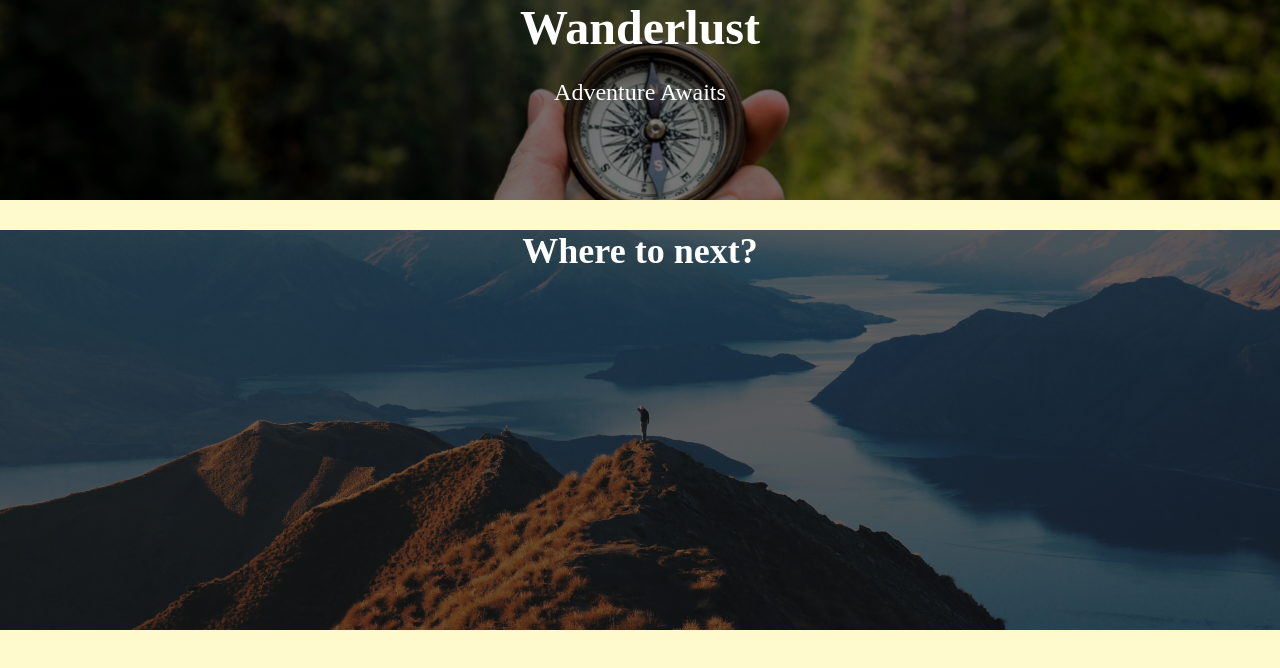
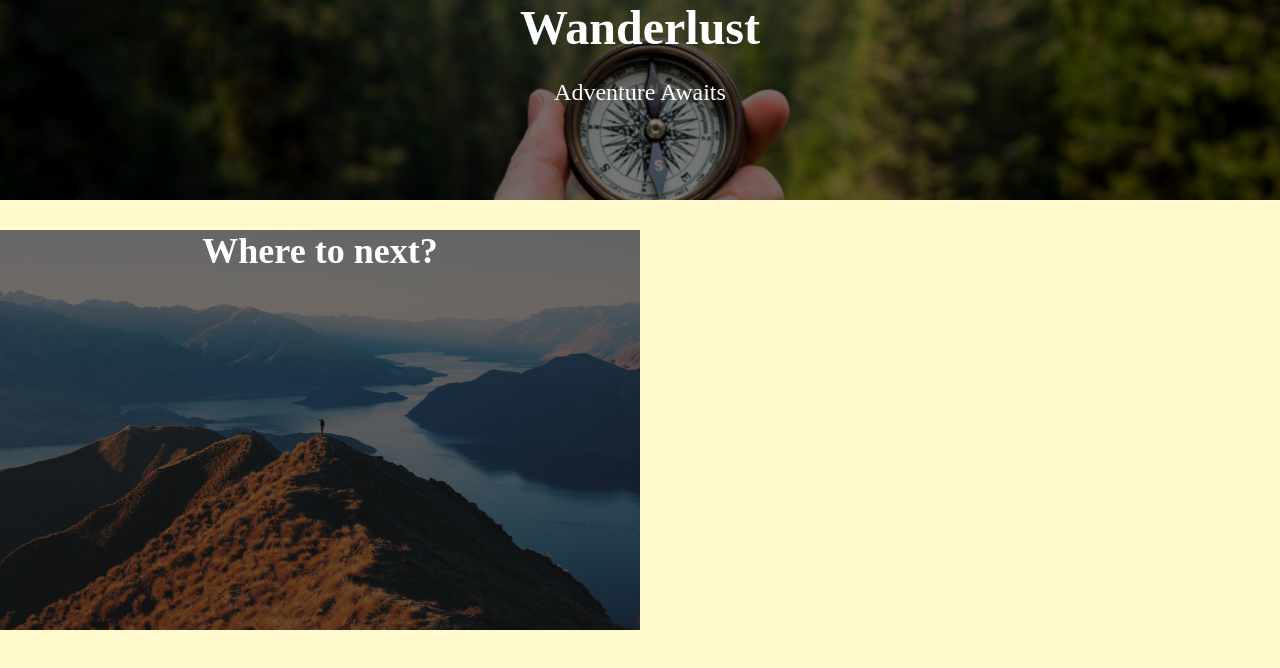
Before and after one commit to mosorio22/wanderlust, a React (Create React App) app: page / in a window 1280 px wide. Shown: the top 668 px of the page. Built offline with nearby package versions, Linux system fonts and the light colour scheme.

Commit message:
make main-section only take up half the screen in desktop view

```diff
--- a/src/index.css
+++ b/src/index.css
@@ -17,3 +17,9 @@ body {
 .main-section {
 	height: 50%;
 }
+
+@media (min-width: 768px) {
+	.main-section {
+		width: 50%;
+	}
+}
```
